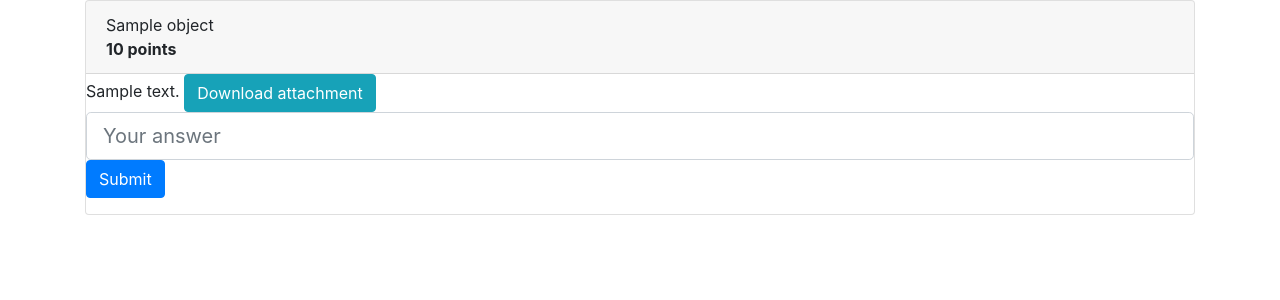
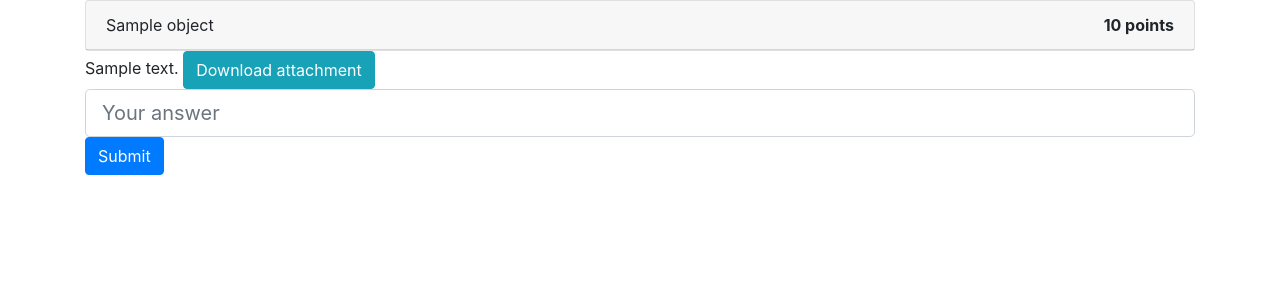
Before and after one commit to pattyjogal/wy_ctf_website, a Django app: template wy_ctf_website/templates/training/challenge_detail.html in a window 1280 px wide. Shown: the part 56-356 px from the top of the page. Run offline with Django 3.2, Linux system fonts and the light colour scheme; the template is opened without the code that fills it: most values are stand-ins (such as "Sample title", 1, 10 or a date in 2020); some libraries are stand-ins or nearby versions.

Commit message:
Aligned points header

```diff
--- a/wy_ctf_website/templates/training/challenge_detail.html
+++ b/wy_ctf_website/templates/training/challenge_detail.html
@@ -5,8 +5,7 @@
     <div class="card">
         <div class="card-header">
             {{ object.name }}
-          <div class="pull-right">
-            <strong>{{ object.points }} points</strong>
+            <strong style="float: right;">{{ object.points }} points</strong>
           </div>
         </div>
         <div class="card-block">
@@ -22,6 +21,5 @@
                 <input type="submit" class="btn btn-primary">
             </form>
         </div>
-    </div>
 
 {% endblock %}
```
